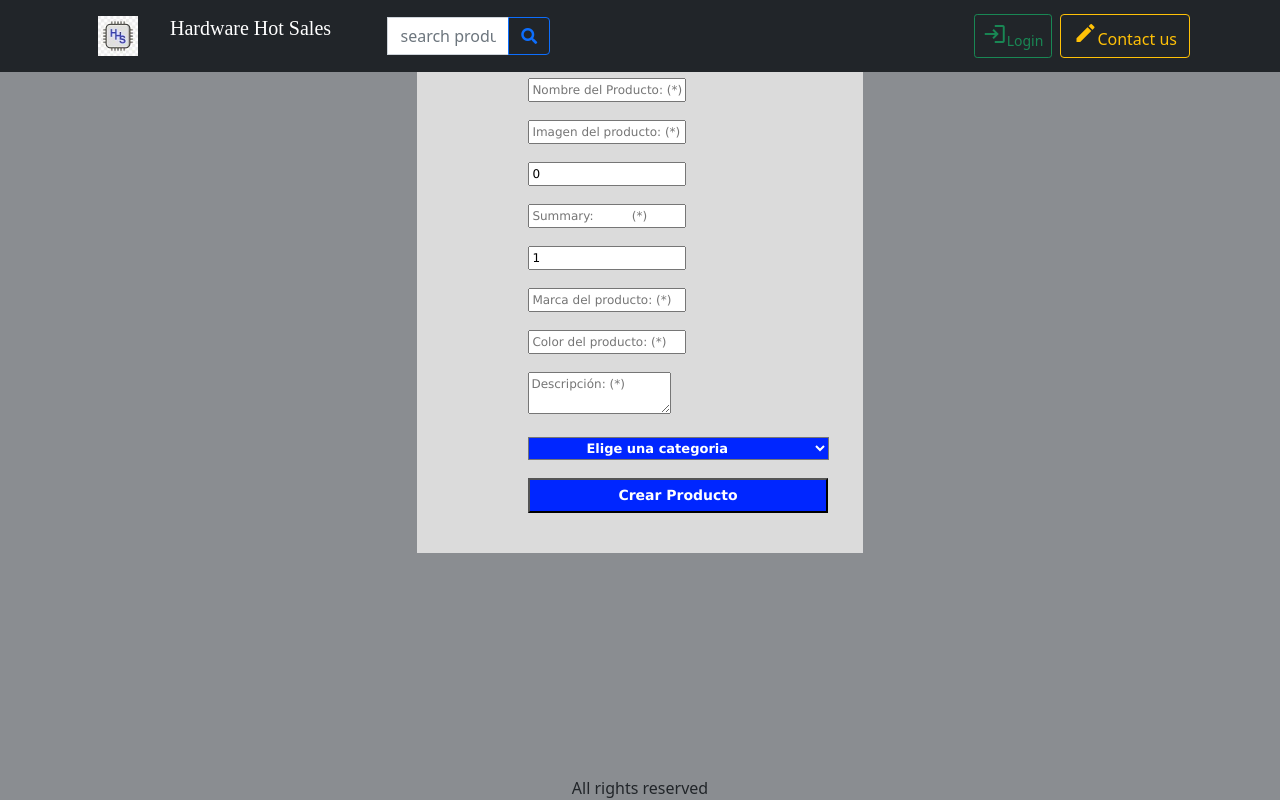
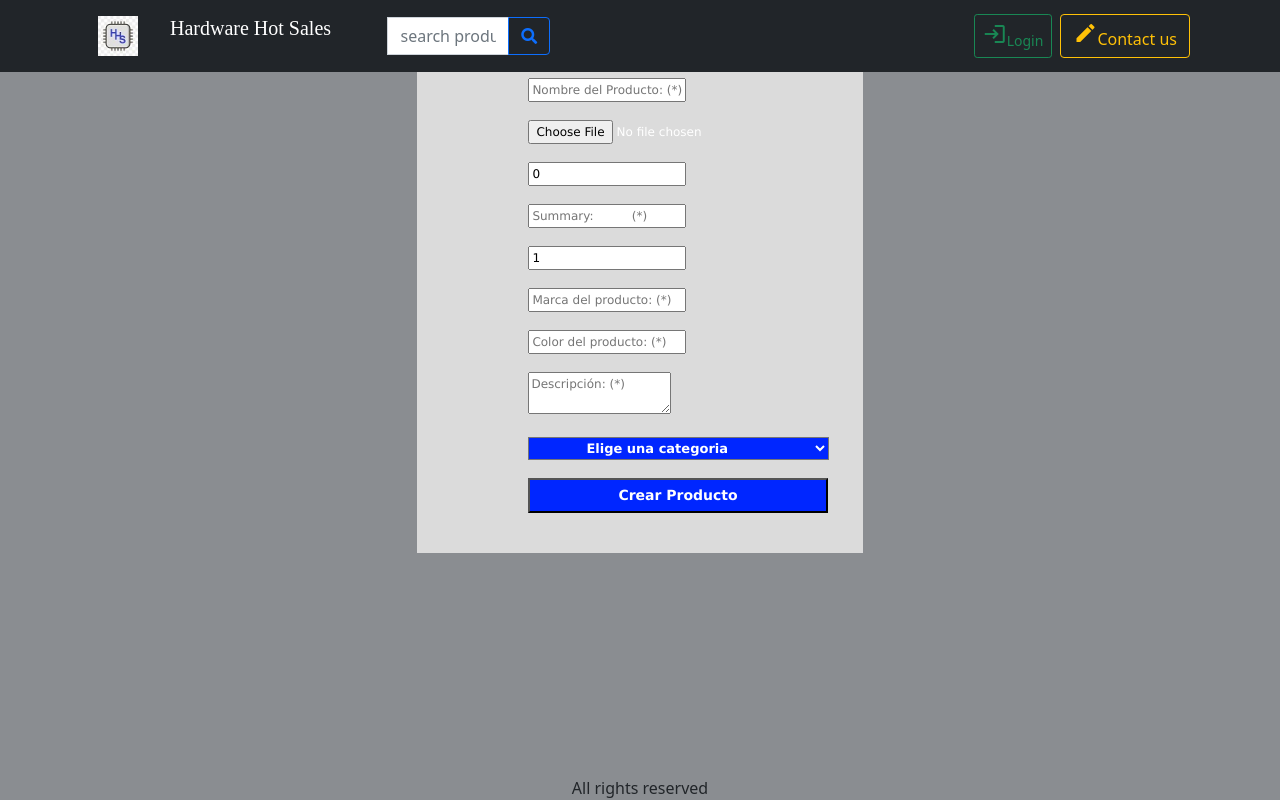
Before and after one commit to PabloElectricista/PF-Client, a React (Create React App) app: page /admin/product/createProduct in a window 1280 px wide. Built offline with nearby package versions, Linux system fonts and the light colour scheme; no server answers.

Commit message:
creating createProducts image files

```diff
--- a/src/components/CreateProduct/CreateProduct.jsx
+++ b/src/components/CreateProduct/CreateProduct.jsx
@@ -7,6 +7,7 @@ import { toast } from "react-toastify";
 export default function CreateProduct() {
 
     const [tkn, setTkn] = useState("")
+    const [selectedFile, setSelectedFile] = useState(null);
 
     useEffect(() => {
         setTkn(localStorage.getItem('tkn'))
@@ -160,12 +161,12 @@ export default function CreateProduct() {
                 <div><br />
                     <input
                         className={style.input}
-                        type="text"
-                        value={input.images}
+                        type="file"
+                        value={selectedFile}
                         autoComplete="off"
                         name='images'
                         placeholder="Imagen del producto: (*)"
-                        onChange={(e) => handleChange(e)} />
+                        onChange={(e) => setSelectedFile(e.target.files[0])} />
                     {errors.images && (<p className={style.error}>{errors.images}</p>)}
                 </div>
 
```
